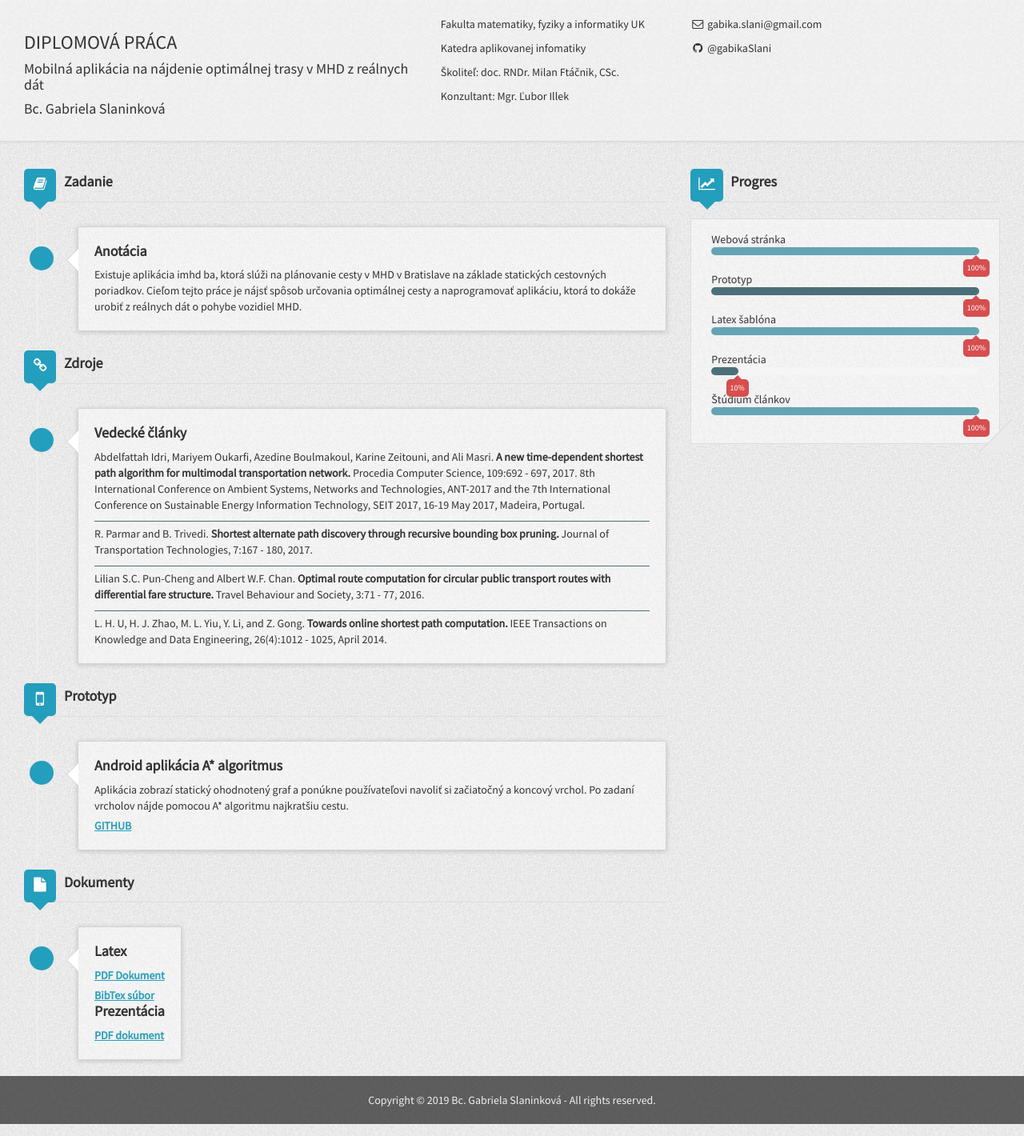
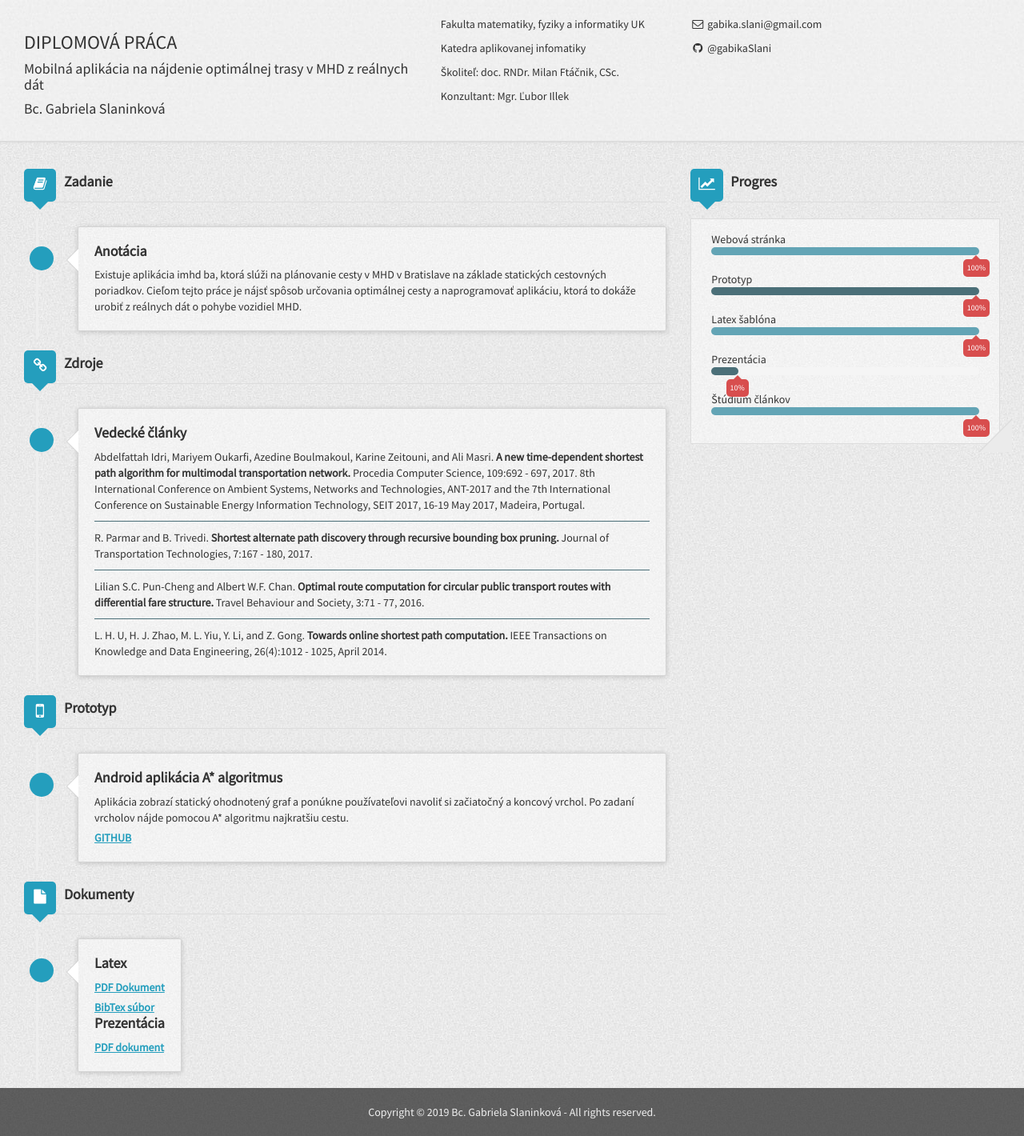
Before and after one commit to gabikaSlani/diploma-thesis, a Jekyll site: the page built from docs/index.md, in a window 1280 px wide. Shown: the whole page at 80% size. Built offline with Jekyll 4.4.1, drawn with Linux system fonts in a browser that asks for light colours; nearby versions of some CDN libraries.

Commit message:
margin paddgin border

```diff
--- a/docs/assets/css/resumecard.css
+++ b/docs/assets/css/resumecard.css
@@ -529,6 +529,6 @@ a.link:hover{
 
 .border{
   border-bottom: solid 1px #4b6f78;
-  padding-bottom: 10px;
-  margin-bottom: 10px;
+  padding-bottom: 10px !important;
+  margin-bottom: 10px !important;
 }
```
